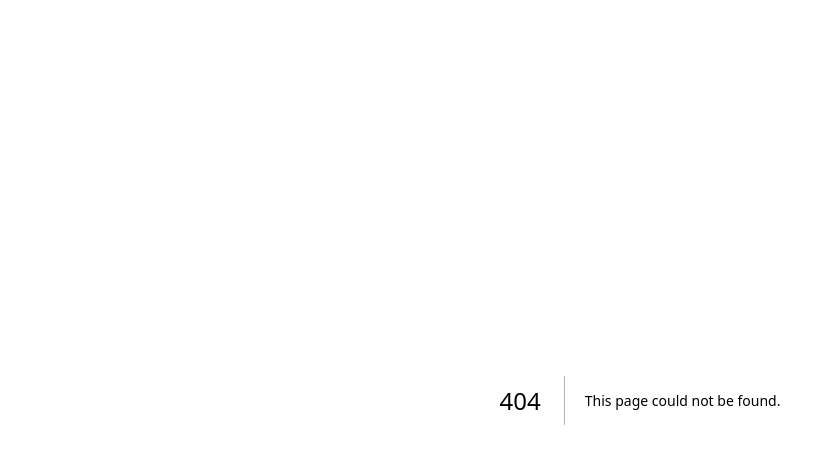
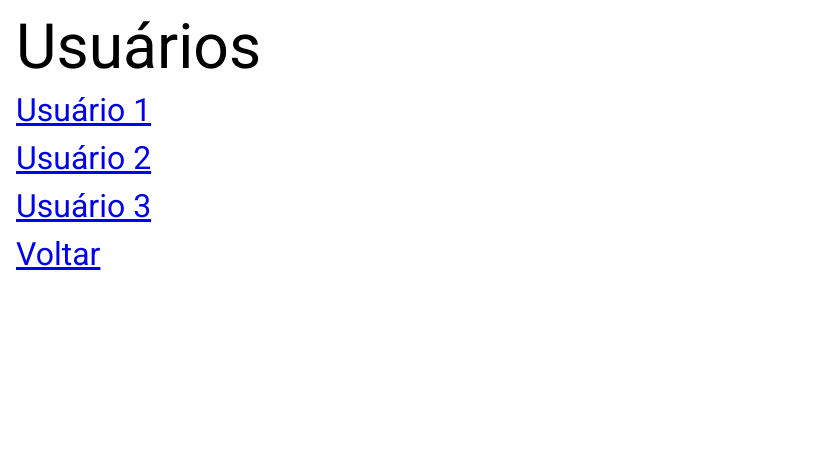
Before and after one commit to ewertonjsilva/aula-next-0, a Next.js app: page /usuarios in a window 1280 px wide. Before the commit this address had no page. Shown: the top 464 px of the page, without its empty margins (0-827 px from the left). Built offline with nearby package versions, Linux system fonts and the light colour scheme.

Commit message:
aula 18-03 pastas

```diff
--- a/app/globals.css
+++ b/app/globals.css
@@ -67,6 +67,7 @@
 p {
   font-size: 2rem;
   letter-spacing: 0.5;
+  margin: 1rem;
 }
 
 label {
--- a/app/page.tsx
+++ b/app/page.tsx
@@ -9,7 +9,8 @@
 
     <ul>
       <li><Link href={'/sobre'}>Sobre</Link></li>
-      <li><Link href={'/cadusuario'}>Cadastro de usuário</Link></li>
+      <li><Link href={'/usuarios/cadusuario'}>Cadastro de usuário</Link></li>
+      <li><Link href={'/usuarios'}>Listar usuários</Link></li>
     </ul>
 
     </>
--- /dev/null
+++ b/app/usuarios/page.tsx
@@ -0,0 +1,14 @@
+import Link from 'next/link';
+
+export default function ListaUsuarios () {
+    return(
+        <>
+            <h1>Usuários</h1>
+            <p><Link href={'/usuarios/1'}>Usuário 1</Link></p>
+            <p><Link href={'/usuarios/2'}>Usuário 2</Link></p>
+            <p><Link href={'/usuarios/3'}>Usuário 3</Link></p>
+
+            <p><Link href={'/'}>Voltar</Link></p>
+        </>
+    );
+}
```
Also changed, not shown: app/usuarios/[id]/page.tsx (added, +12 -0 lines).
